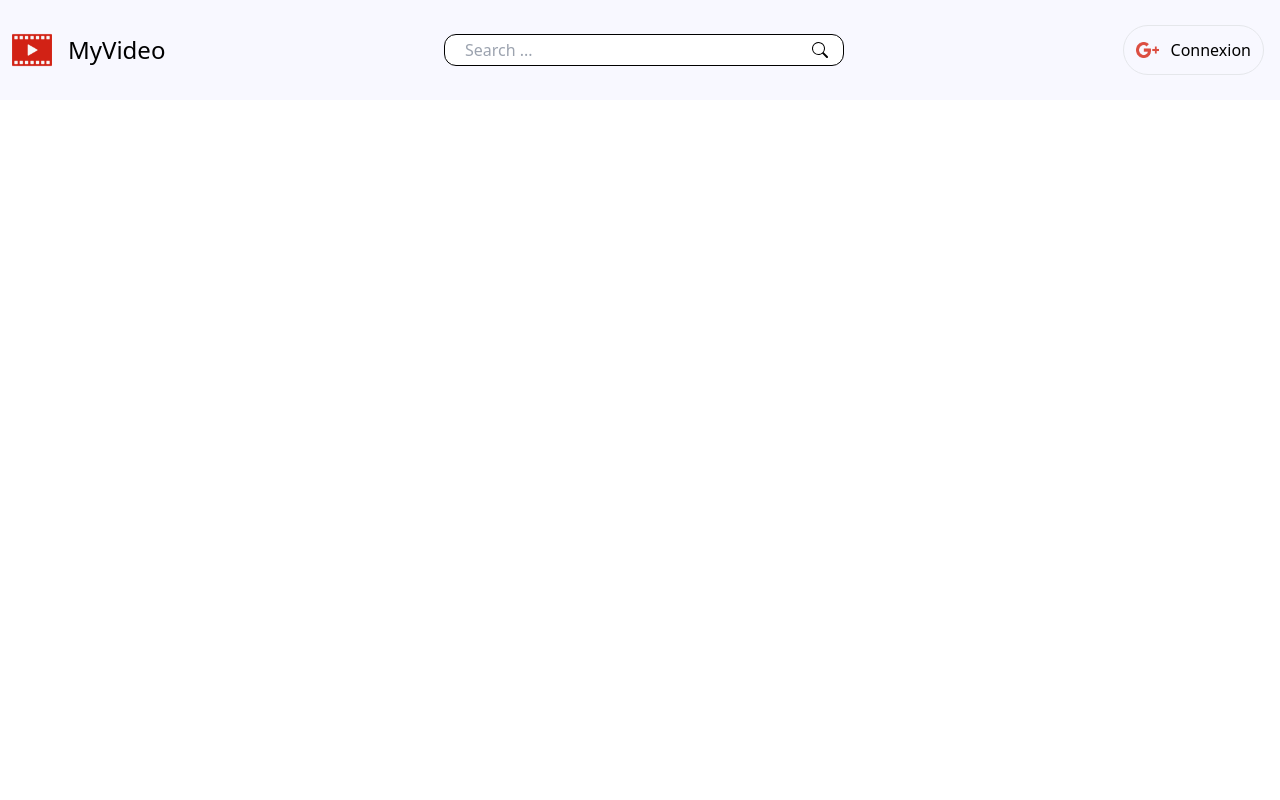
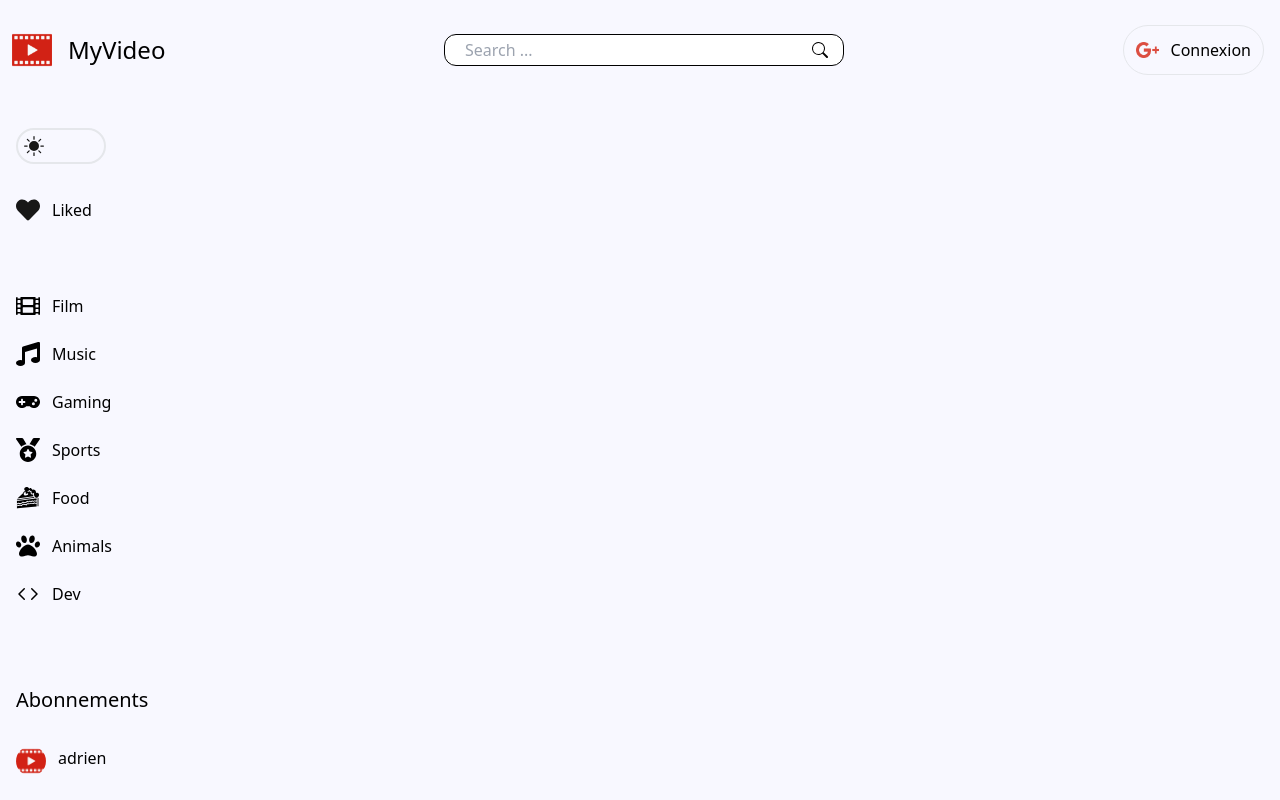
Before and after one commit to adriendelagneau/videos-stream, a Next.js app: page / in a window 1280 px wide. Built offline with nearby package versions, Linux system fonts and the light colour scheme; no server answers.

Commit message:
first commit

```diff
--- /dev/null
+++ b/components/Sidebar.jsx
@@ -0,0 +1,107 @@
+import React, { useEffect, useState } from 'react';
+import { useTheme } from 'next-themes';
+import { BsMoonFill, BsFillSunFill } from 'react-icons/bs';
+import { FaHeart } from 'react-icons/fa';
+import Image from 'next/image';
+import Link from 'next/link';
+
+import { topics } from '../utils/constants'
+
+export const dataAbonement = [
+  {
+    name: "adrien",
+    img: '/movie-850.png'
+  },
+  {
+    name: "adrien",
+    img: '/movie-850.png'
+  },
+  {
+    name: "adrien",
+    img: '/movie-850.png'
+  },
+  {
+    name: "adrien",
+    img: '/movie-850.png'
+  },
+  {
+    name: "adrien",
+    img: '/movie-850.png'
+  },
+  {
+    name: "adrien",
+    img: '/movie-850.png'
+  }
+]
+
+
+const Sidebar = () => {
+
+  const { theme, setTheme } = useTheme()
+  const [mounted, setMounted] = useState(false)
+
+  useEffect(() => {
+    setMounted(true)
+  }, [])
+  if (!mounted) return null
+
+
+  return (
+    <div className='relative h-auto sm:h-[calc(100vh-100px)] bg-myWhite dark:bg-myBlack  dark:text-white   z-1  overflow-y-scroll srollHide w-[62px] sm:w-[170px] sm:pl-4  flex flex-col items-center sm:items-start' >
+
+      <div className='relative mt-7'>
+        <input
+          type="checkbox"
+          id="toggle-switch"
+          className={`${theme === 'light' ? 'bg-myBlack' : 'bg-myWhite'} cursor-pointer h-9 w-9 sm:w-[90px] rounded-full appearance-none  border-2`}
+          onClick={() => setTheme(theme === 'light' ? 'dark' : 'light')}
+        />
+        <div className={`${theme === 'light' ? "right-[26px] sm:right-[78px]" : "left-[8px]"} absolute top-[8px] `}>
+          {
+            theme === 'light' ? (
+              <BsMoonFill className="w-5 h-5 text-myWhite cursor-pointer absolute sm:-right-[70px] " onClick={() => setTheme(theme === 'light' ? 'dark' : 'light')} />
+            ) : (
+              <BsFillSunFill className="w-5 h-5 text-myBlack cursor-pointer " onClick={() => setTheme(theme === 'light' ? 'dark' : 'light')} />
+            )
+          }
+        </div>
+      </div>
+
+      <div className='flex pt-7 sm:hover:text-red-700 sm:cursor-pointer '>
+        <span className=' text-3xl sm:text-2xl sm:pr-3 text-myBlack dark:text-myWhite'><FaHeart /></span>
+        <span className='hidden sm:block'>Liked</span>
+      </div>
+
+      <div className='h-[1px] w-[calc(100%-18px)] bg-slate-600 my-9 '></div>
+
+      <ul className='flex flex-col '>
+        {topics.map((t, i) => (
+          <Link key={i} href={`/videos?topic=${t.name}`}>
+            <li className='flex pb-6 sm:hover:text-red-700 sm:cursor-pointer'>
+              <span className=' text-3xl sm:text-2xl sm:pr-3 '>{t.icon}</span>
+              <span className='hidden sm:block capitalize'>{t.name}</span>
+            </li>
+          </Link>
+        ))}
+      </ul>
+
+      <div className='h-[1px] w-[calc(100%-18px)] bg-slate-600 mb-9 sm:mt-5 '></div>
+
+      <ul className='flex flex-col items-center sm:items-start'>
+        <div className='hidden pb-8 text-xl sm:flex'>Abonnements</div>
+        {
+          dataAbonement.map((u, i) => (
+            <li className='flex pb-6 sm:hover:text-red-700 sm:cursor-pointer' key={i}>
+              <span className=' text-3xl sm:text-2xl sm:pr-3'><Image src={u.img} alt='' width={30} height={30} className="rounded-full "/></span>
+              <span className='hidden sm:block'>{u.name}</span>
+            </li>
+          ))
+        }
+      </ul>
+
+    </div>
+
+  );
+};
+
+export default Sidebar;
--- a/pages/index.js
+++ b/pages/index.js
@@ -1,14 +1,15 @@
 import Head from 'next/head'
 import Image from 'next/image'
 import { Inter } from '@next/font/google'
+import Sidebar from '@/components/Sidebar'
 
 
 const inter = Inter({ subsets: ['latin'] })
 
 export default function Home() {
   return (
-    <>
-
-    </>
+    <div className='flex w-full bg-myWhite dark:bg-myBlack'>
+    <Sidebar />
+  </div>
   )
 }
```
Also changed, not shown: components/Navbar.jsx (+4 -4 lines).
